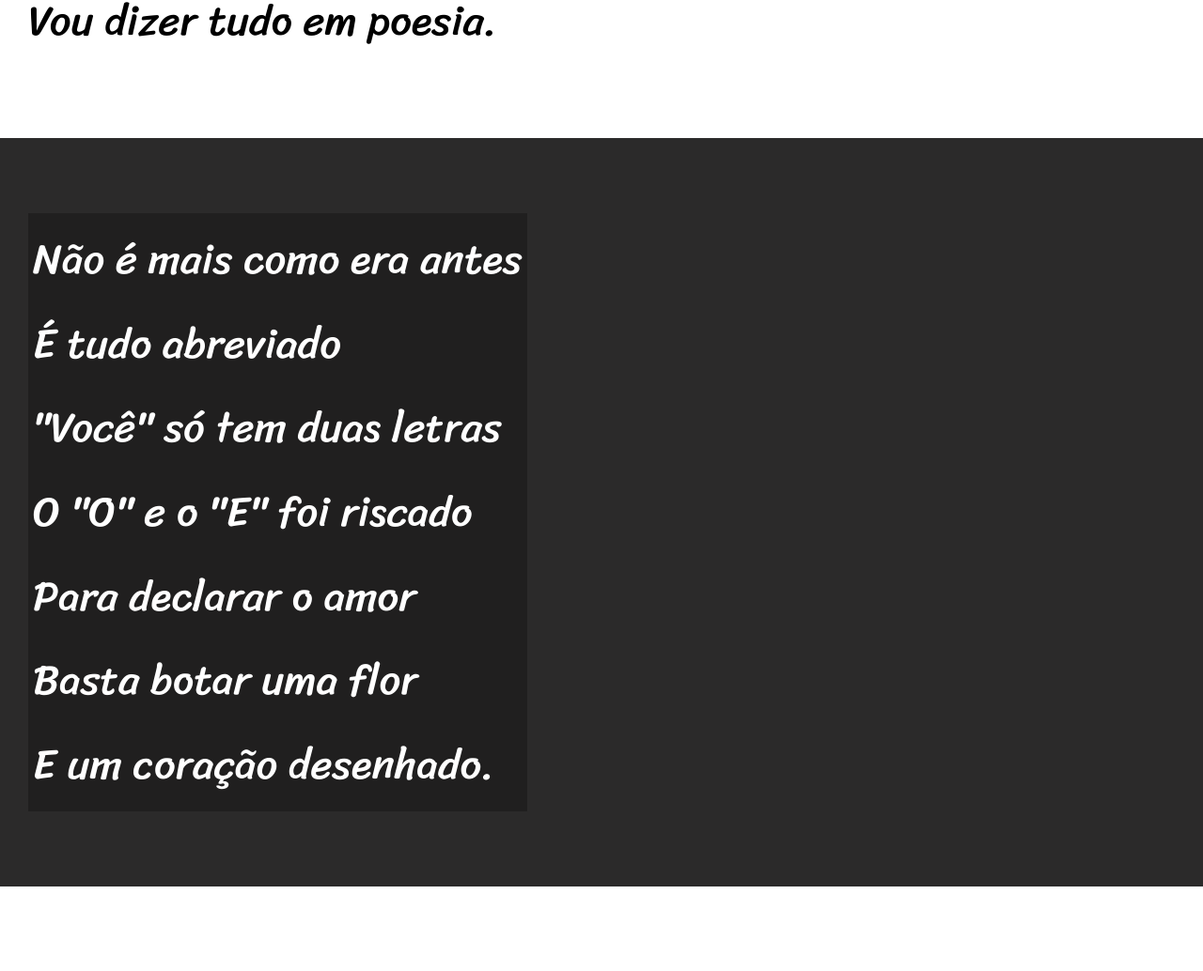
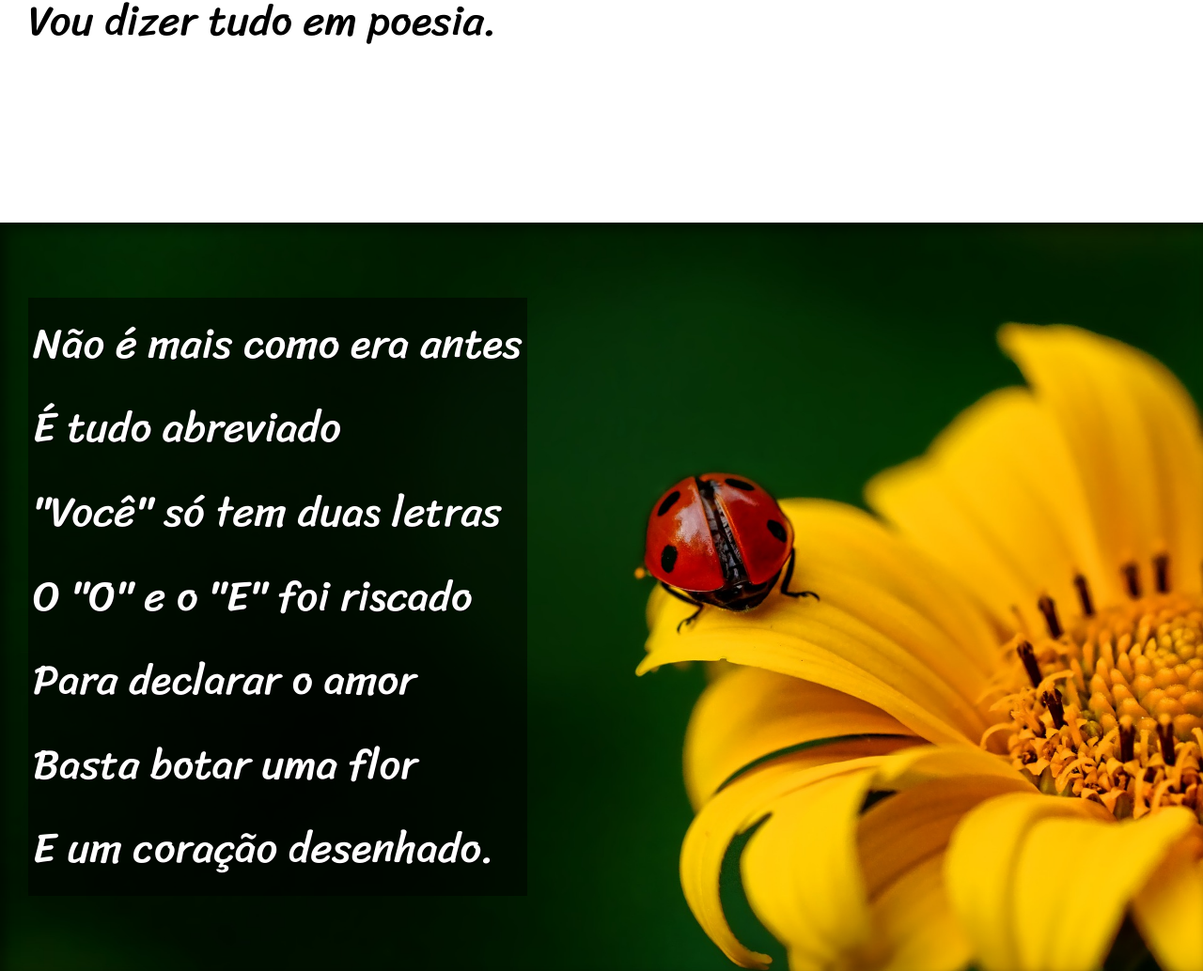
Before and after one commit to rangelbjordao/html-css, a plain HTML site: page desafios/d012/index.html in a window 1280 px wide. Shown: the part 900-1934 px from the top of the page at 94% size. Drawn offline with Linux system fonts and the light colour scheme.

Commit message:
desafio 12 finalizado

```diff
--- a/desafios/d012/estilo/style.css
+++ b/desafios/d012/estilo/style.css
@@ -48,6 +48,10 @@ section {
     font-size: 3.5vw;
 }
 
+section > p {
+    padding-bottom: 2em;
+}
+
 section.normal {
     background-color: white;
     color: black;
@@ -56,12 +60,25 @@ section.normal {
 section.imagem {
     background-color: rgb(43, 42, 42);
     color: white;
+    box-shadow: inset 6px 6px 13px 0px rgba(0, 0, 0, 0.5);
+    background-size: cover;
+    background-attachment: fixed;
 }
 
 section.imagem > p {
     display: inline-block;
     padding: 5px;
-    background-color: rgba(0, 0, 0, 0.253);
+    background-color: rgba(0, 0, 0, 0.5);
+    text-shadow: 1px 1px 0px black;
+}
+
+section#img01 {
+    background-image: url('../imagens/background001.jpg');
+    background-position: right center;
+}
+
+section#img02 {
+    background-image: url('../imagens/background002.jpg');
 }
 
 header a, footer a {
--- a/desafios/d012/index.html
+++ b/desafios/d012/index.html
@@ -27,7 +27,7 @@
         </p>
     </section>
 
-    <section class="imagem">
+    <section class="imagem" id="img01">
         <p>
             Não é mais como era antes <br>
             É tudo abreviado <br>
@@ -61,7 +61,7 @@
         </p>
     </section>
 
-    <section class="imagem">
+    <section class="imagem" id="img02">
         <p>
             Tenho saudade das cartas <br>
             Escritas com a própria mão <br>
```
